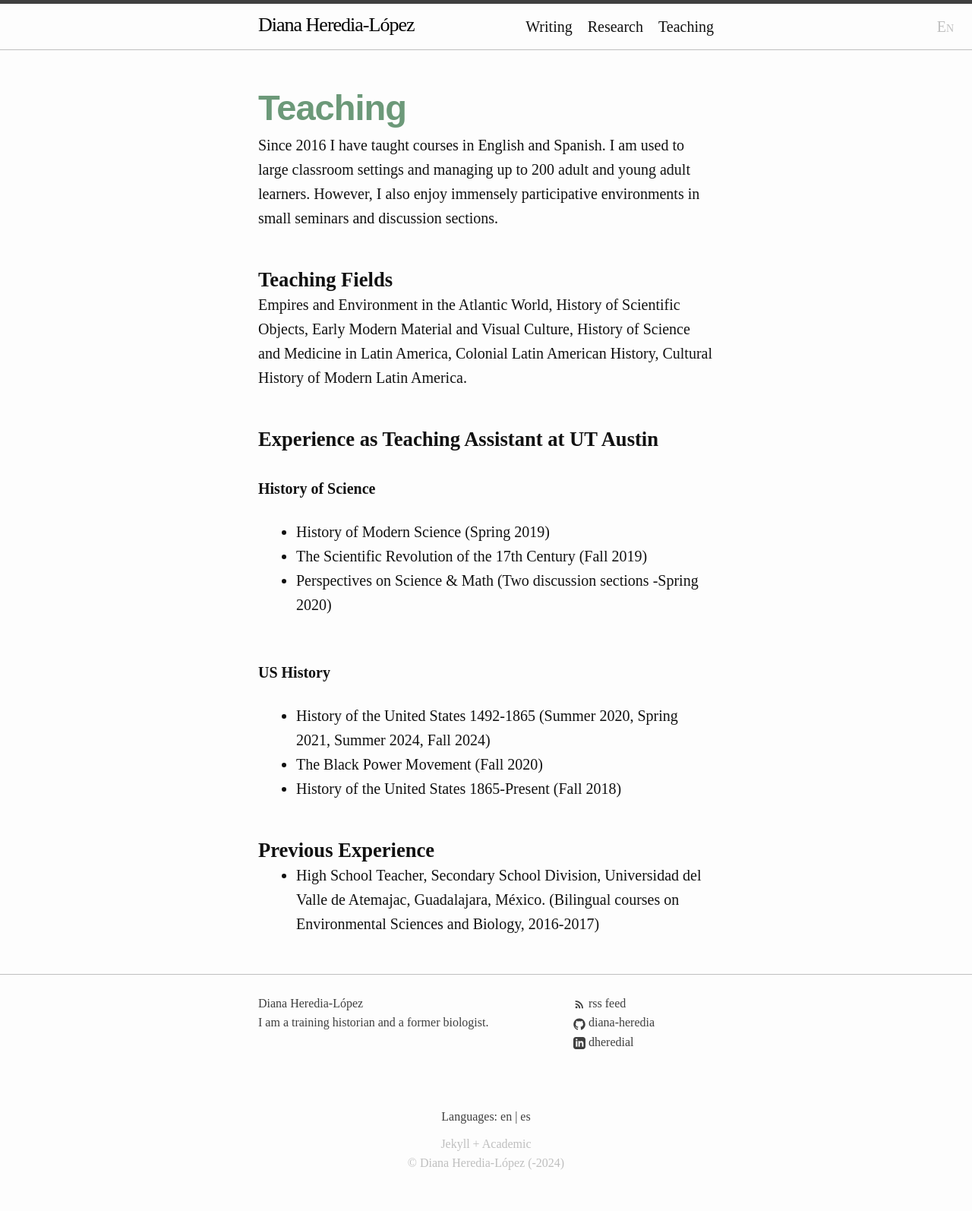
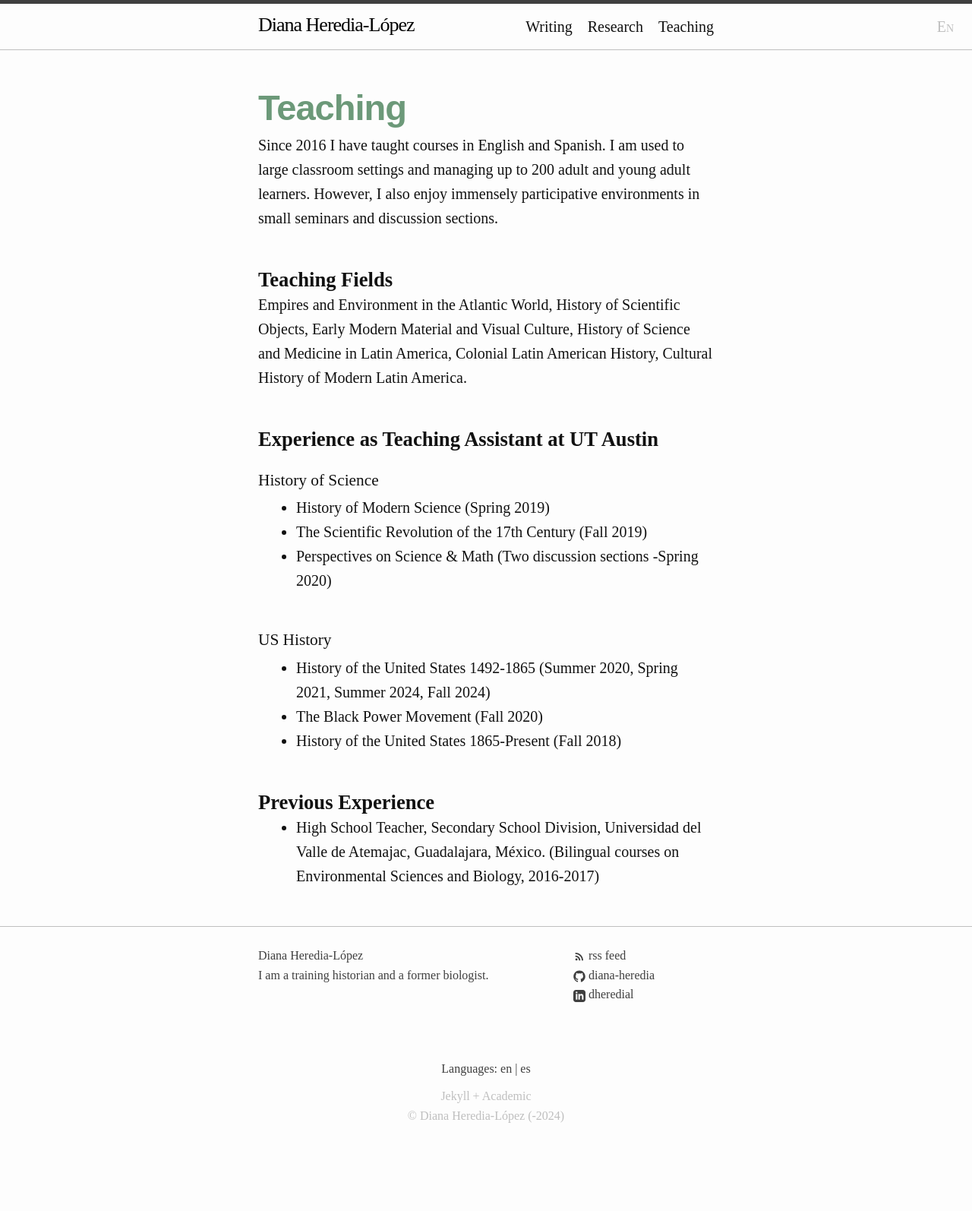
Before and after one commit to diana-heredia/diana-heredia.github.io, a Jekyll site: the page built from teaching.markdown, in a window 1280 px wide. Shown: the whole page at 76% size. Built offline with Jekyll 4.4.1, drawn with Linux system fonts in a browser that asks for light colours; some web fonts are replaced; after the commit the page ends 1531 px from its top, so only the background shows below that.

Commit message:
Update teaching.markdown

```diff
--- a/teaching.markdown
+++ b/teaching.markdown
@@ -7,12 +7,13 @@ permalink: /en/teaching/
 <h3>Teaching Fields </h3>
 <p>Empires and Environment in the Atlantic World, History of Scientific Objects, Early Modern Material and Visual Culture, History of Science and Medicine in Latin America, Colonial Latin American History, Cultural History of Modern Latin America.</p>
 <h3>Experience as Teaching Assistant at UT Austin</h3>
-<br><b>History of Science</b>
-<ul> <li> History of Modern Science (Spring 2019)</li>
+<h4>History of Science</h4>
+<ul>
+ <li> History of Modern Science (Spring 2019)</li>
  <li>The Scientific Revolution of the 17th Century (Fall 2019)</li>
  <li>Perspectives on Science & Math (Two discussion sections -Spring 2020) </li>
 </ul>
-<br><b>US History</b>
+<h4>US History</h4>
 <ul><li>History of the United States 1492-1865 (Summer 2020, Spring 2021, Summer 2024, Fall 2024)</li>
  <li>The Black Power Movement (Fall 2020)</li>
  <li>History of the United States 1865-Present (Fall 2018)</li>
```
